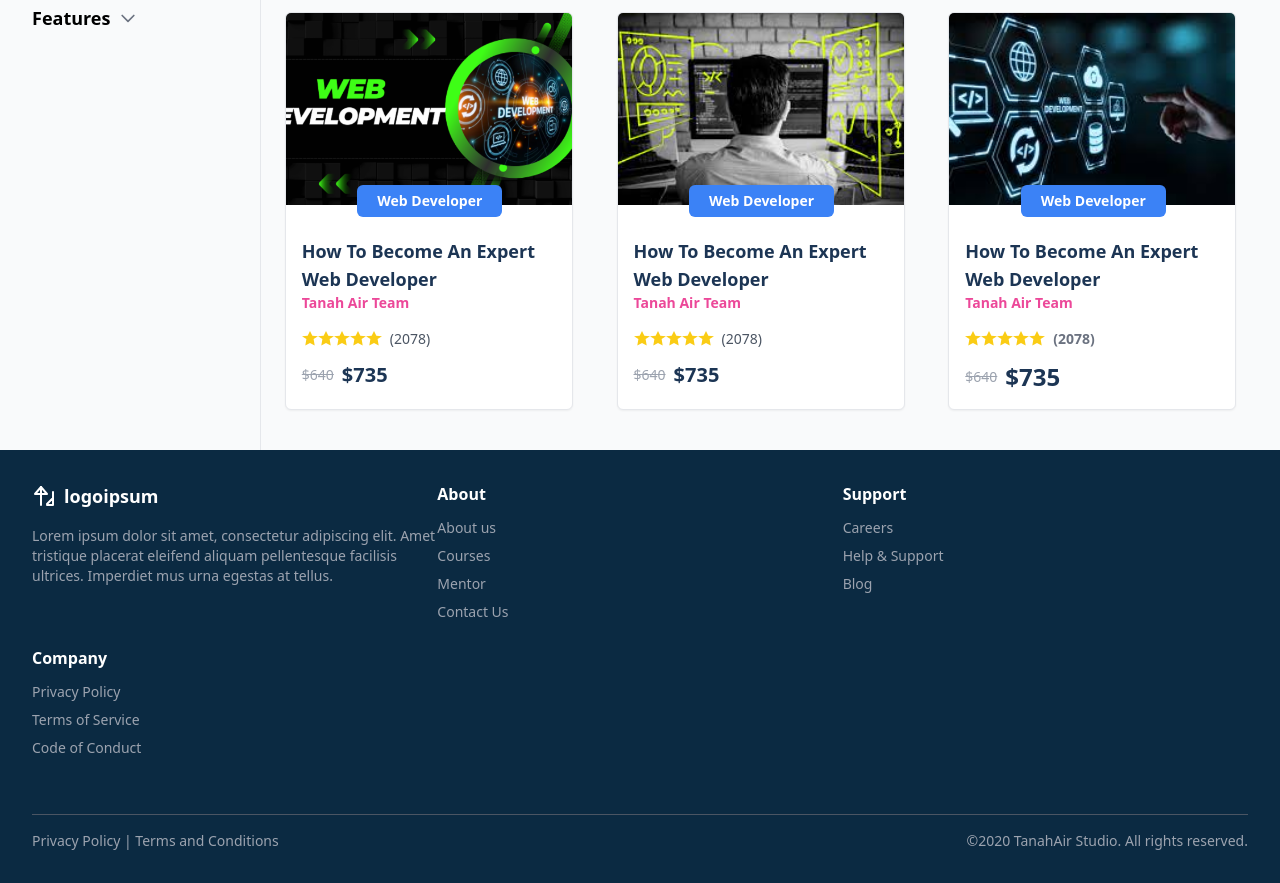
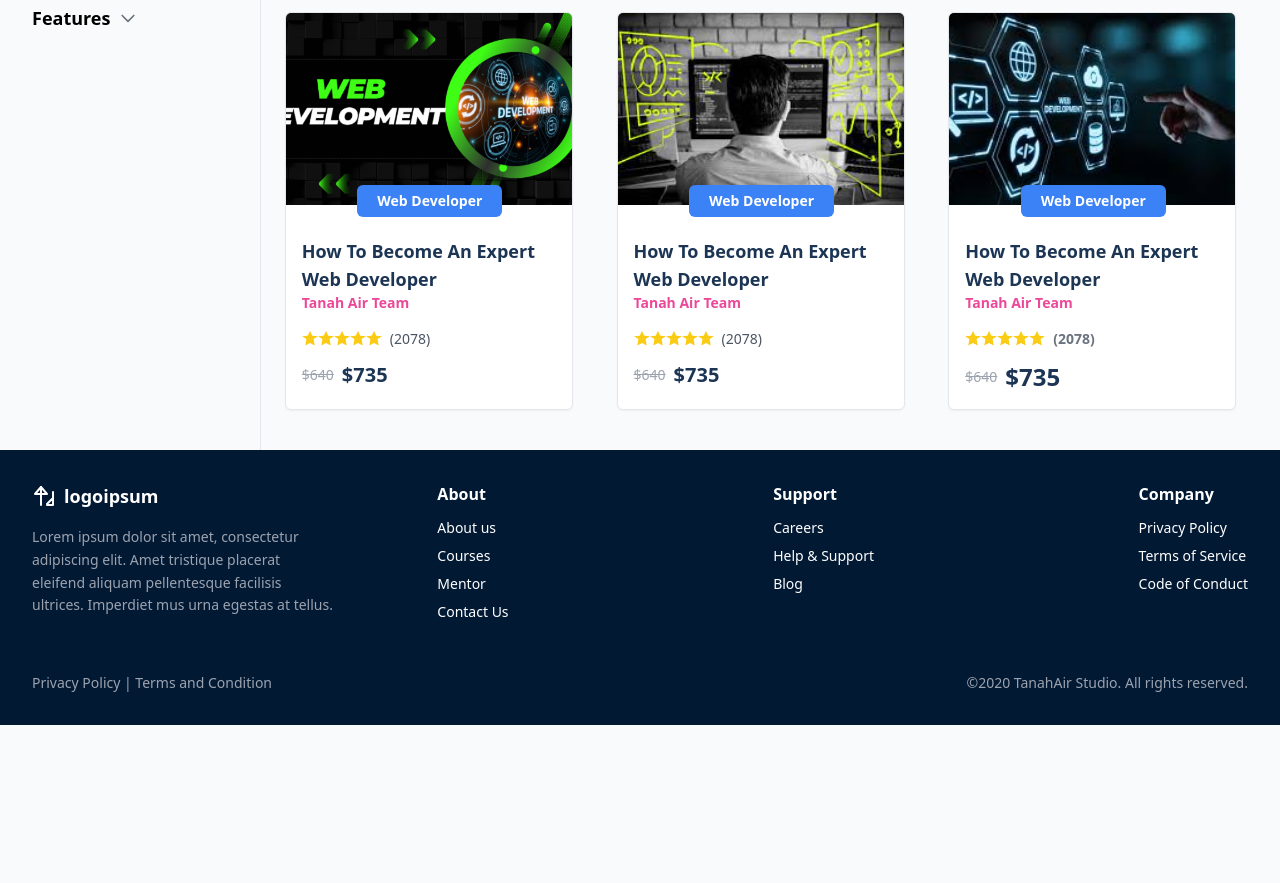
Before and after one commit to jumakulov-ozodbek/Education, a website: page cources/cources.html in a window 1280 px wide. Shown: the part 2192-3075 px from the top of the page. After the commit the page ends 2917 px from the top, so only its background shows below. Drawn offline with nearby package versions, Linux system fonts and the light colour scheme.

Commit message:
sdsfghtjyrty

```diff
--- a/cources/cources.html
+++ b/cources/cources.html
@@ -802,63 +802,61 @@
       </div>
     </div>
   </div>
-  <footer class="bg-[#0B2A42] text-white py-8">
-    <div class="max-w-7xl mx-auto px-4 sm:px-6 lg:px-8">
+  <footer class="bg-[#021934] text-white py-8">
+    <div class="max-w-[1450px] mx-auto px-4 sm:px-6 lg:px-8">
       <div class="flex flex-wrap justify-between">
-        <!-- Logo and Description -->
-        <div class="w-full sm:w-1/2 lg:w-1/3 mb-6">
+
+        <div class="w-full md:w-1/4 mb-6">
           <div class="flex items-center space-x-2">
             <svg xmlns="http://www.w3.org/2000/svg" class="h-6 w-6 text-white" fill="none" viewBox="0 0 24 24" stroke="currentColor" stroke-width="2">
               <path stroke-linecap="round" stroke-linejoin="round" d="M3 10h11M9 21V3m0 0L3 10m6-7l6 7M21 14v7m0 0h-6m6 0V8m0 6l-6 6" />
             </svg>
             <span class="text-lg font-bold">logoipsum</span>
           </div>
-          <p class="mt-4 text-sm text-gray-400">
+          <p class="mt-4 text-sm text-gray-400 leading-relaxed">
             Lorem ipsum dolor sit amet, consectetur adipiscing elit. Amet tristique placerat eleifend aliquam pellentesque facilisis ultrices. Imperdiet mus urna egestas at tellus.
           </p>
         </div>
 
-        <!-- Links Section -->
-        <div class="w-full sm:w-1/2 lg:w-1/3 mb-6">
+        <div class="w-full md:w-2/3 flex justify-between">
+          <div>
             <h3 class="text-white font-semibold mb-3">About</h3>
-          <ul class="text-sm space-y-2 text-gray-400">
-            <li><a href="#" class="hover:underline">About us</a></li>
+            <ul class="text-sm space-y-2 text-white ">
+              <li><a href="#" class="hover:underline ">About us</a></li>
               <li><a href="#" class="hover:underline">Courses</a></li>
               <li><a href="#" class="hover:underline">Mentor</a></li>
               <li><a href="#" class="hover:underline">Contact Us</a></li>
             </ul>
           </div>
-
-        <div class="w-full sm:w-1/2 lg:w-1/3 mb-6">
+          <div class="mt-6 md:mt-0 ">
             <h3 class="text-white font-semibold mb-3">Support</h3>
-          <ul class="text-sm space-y-2 text-gray-400">
+            <ul class="text-sm space-y-2 text-white">
               <li><a href="#" class="hover:underline">Careers</a></li>
               <li><a href="#" class="hover:underline">Help & Support</a></li>
               <li><a href="#" class="hover:underline">Blog</a></li>
             </ul>
           </div>
-
-        <div class="w-full sm:w-1/2 lg:w-1/3 mb-6">
+          <div>
             <h3 class="text-white font-semibold mb-3">Company</h3>
-          <ul class="text-sm space-y-2 text-gray-400">
+            <ul class="text-sm space-y-2 text-white">
               <li><a href="#" class="hover:underline">Privacy Policy</a></li>
               <li><a href="#" class="hover:underline">Terms of Service</a></li>
               <li><a href="#" class="hover:underline">Code of Conduct</a></li>
             </ul>
           </div>
         </div>
-
-
-      <div class="flex flex-wrap justify-between items-center mt-8 border-t border-gray-600 pt-4">
+      </div>
+      <div class="flex flex-wrap justify-between items-center mt-8 ">
         <div class="text-sm text-gray-400">
-          Privacy Policy | Terms and Conditions
+          Privacy Policy | Terms and Condition
         </div>
-        <div class="text-sm text-gray-400">
+      <a href="#">  <div class="text-sm text-gray-400">
         ©2020 TanahAir Studio. All rights reserved.
-        </div>
+      </div></a>
       </div>
     </div>
   </footer>
+
 
 
     <script src="../js/script.js"></script>
```
Lines whose indentation alone changed are shown as unchanged.
